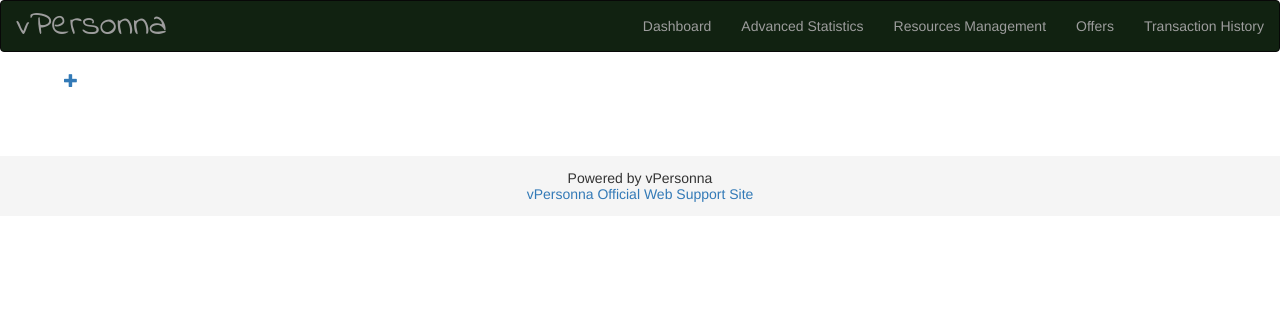
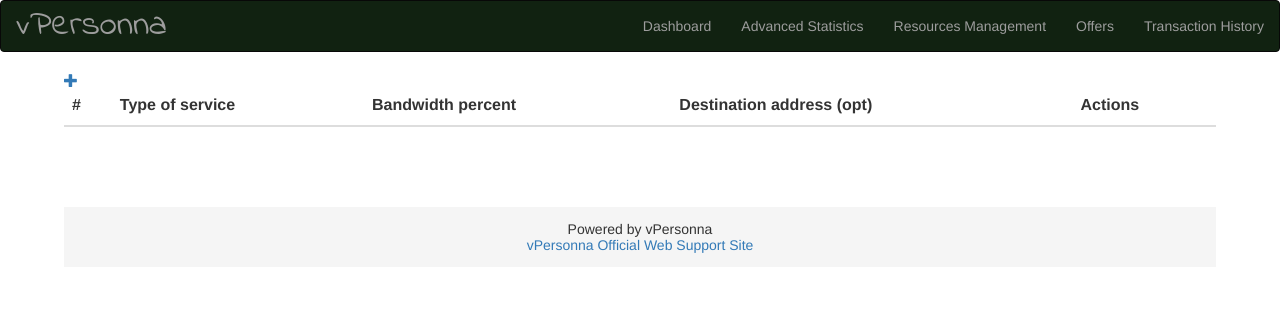
Before and after one commit to stanioanmihail/vpersonna-web, a Django app: page /manage2 in a window 1280 px wide. Shown: the top 312 px of the page. Run offline with Django 3.2, Linux system fonts and the light colour scheme; lists and menus that the app fills with data are empty; parts of the project's set-up code (start-up, migrations or seed data) failed here and were passed over; some libraries are stand-ins or nearby versions.

Commit message:
Edit Rule button in backup form. rule_new.html moved into rule_edit.html

```diff
--- a/vpersonna/vprofile/templates/profile/resources_mng2.html
+++ b/vpersonna/vprofile/templates/profile/resources_mng2.html
@@ -2,8 +2,31 @@
 {% block header %}
 {% endblock %}
 {% block content %}
-    <a href="{% url 'vprofile.views.rule_new' %}" class="top-menu"><span class="glyphicon glyphicon-plus"></span></a>
-    {% for rule in rules_list %}
-        <p> {{ rule.id }} {{ rule.type_of_service }} {{ rule.bandwidth_percent }} {{ rule.destination_address }} </p> <br/>
-    {% endfor %}
+    <a href="{% url 'vprofile.views.rule_edit' %}" class="top-menu"><span class="glyphicon glyphicon-plus"></span></a>
+    <table class="table table-striped">
+        <thead>
+            <tr>
+                <th> # </th>
+                <th> Type of service </th>
+                <th> Bandwidth percent </th>
+                <th> Destination address (opt) </th>
+                <th> Actions </th>
+            </tr>
+        </thead>
+        <tbody>
+        {% for rule in rules_list %}
+            <tr>
+                <td> {{ rule.id }} </td>
+                <td> {{ rule.type_of_service }} </td>
+                <td> {{ rule.bandwidth_percent }} </td>
+                <td> {{ rule.destination_address }} </td>
+                <td>  <a class="btn btn-default" href="{% url 'rule_update' pk=rule.pk %}">
+                        <span class="glyphicon glyphicon-pencil">
+                        </span>
+                      </a>
+                </td>
+            </tr>
+        {% endfor %}
+        </tbody>
+    <table>
 {% endblock %}
--- a/vpersonna/vprofile/urls.py
+++ b/vpersonna/vprofile/urls.py
@@ -6,7 +6,9 @@
     url(r'^stats$', views.stats, name="stats"),
     url(r'^manage$', views.manage, name="manage"),
     url(r'^manage2$', views.manage2, name="manage2"),
-    url(r'^rule_new$', views.rule_new, name="rule_new"),
+    url(r'^rule_edit$', views.rule_edit, name="rule_edit"),
+    url(r'^rule_update/(?P<pk>[0-9]+)$', views.rule_update, name='rule_update'),
+    url(r'^rule_delete/(?P<pk>[0-9]+)$', views.rule_update, name='rule_delete'),
     url(r'^offers$', views.offers, name="offers"),
     url(r'^transactions$', views.transactions, name="transactions"),
     url(r'^date$', views.stats_date, name="stats_date"),
--- a/vpersonna/vprofile/views.py
+++ b/vpersonna/vprofile/views.py
@@ -5,7 +5,7 @@
 from collections import OrderedDict
 from .forms import RuleForm
 import datetime
-from django.shortcuts import redirect
+from django.shortcuts import redirect, get_object_or_404
 from vprofile.models import Rule
 
 
@@ -113,7 +113,7 @@
         })
     return HttpResponse(template.render(context))
 	#return render(request, 'profile/resources_mng2.html', {})
-def rule_new(request):
+def rule_edit(request):
     if request.method == "POST":
         form = RuleForm(request.POST)
         if form.is_valid():
@@ -123,7 +123,26 @@
             return redirect('/manage2')
     else:
         form = RuleForm()
-    return render(request, 'profile/rule_new.html', {'form':form})
+    return render(request, 'profile/rule_edit.html', {'form':form})
+
+def rule_update(request, pk):
+    rule = get_object_or_404(Rule, pk=pk)
+    if request.method == "POST":
+        form = RuleForm(request.POST, instance=rule)
+        if form.is_valid():
+            post = form.save(commit=False)
+            post.author = request.user
+            post.save()
+            return redirect('/manage2')
+    else:
+        form = RuleForm(instance=rule)
+    return render(request, 'profile/rule_edit.html', {'form':form})
+
+#def rule_delete(request, _id):
+#    rule = Rule.objects.get(pk = _id)
+#    rule.delete()
+#    return HttpResponse('delete')
+
 def offers(request):
 	return render(request, 'profile/offers.html', {})
 def transactions(request):
```
Also changed, not shown: vpersonna/vprofile/templates/profile/rule_edit.html (renamed from vpersonna/vprofile/templates/profile/rule_new.html), 2 other files.
